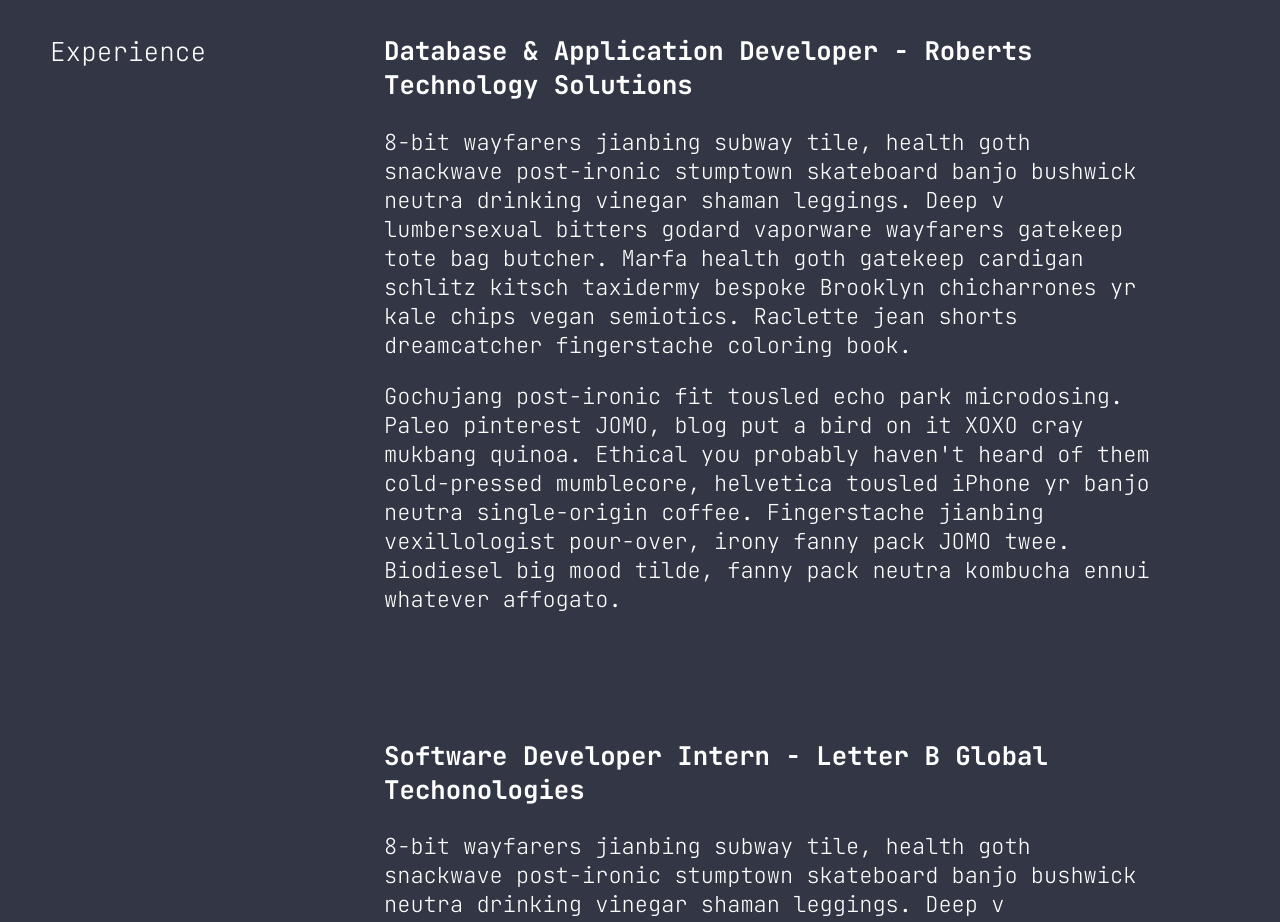
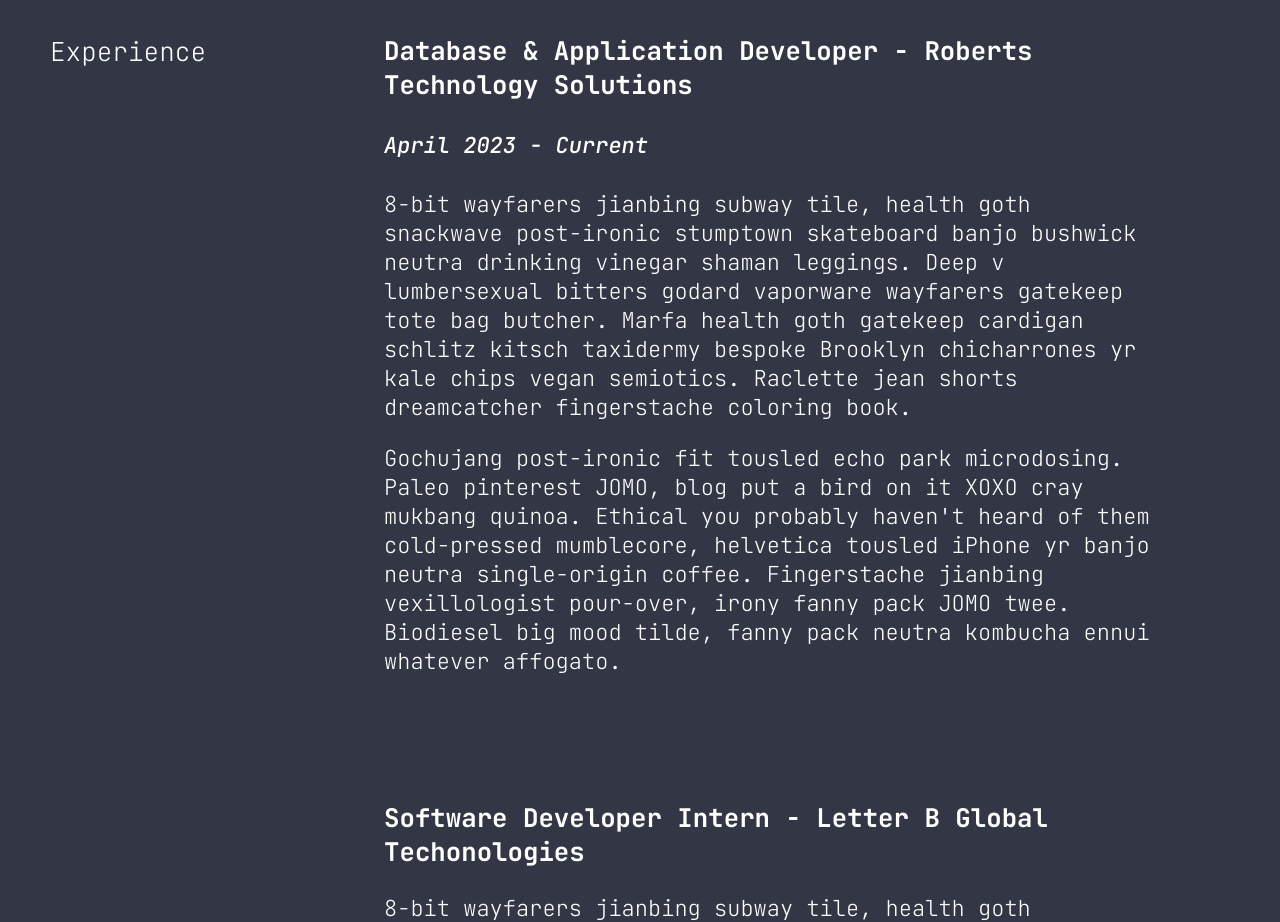
Before and after one commit to Jacks-01/portfolio, a React (Vite) app: page / in a window 1280 px wide. Shown: the part 1200-2122 px from the top of the page. Built offline with nearby package versions, Linux system fonts and the light colour scheme.

Commit message:
font adjustments and added a time period worked to experience sections

```diff
--- a/src/Components/Experience/Experience.css
+++ b/src/Components/Experience/Experience.css
@@ -33,6 +33,11 @@
     /* color: #FFC40C; */
 }
 
+h4 {
+    font-weight: 500;
+    font-style: italic;
+}
+
 .spacer {
     width: 100%;
     height: 540px;
--- a/src/Components/Experience/Experience.tsx
+++ b/src/Components/Experience/Experience.tsx
@@ -15,6 +15,7 @@
 							Database & Application Developer - Roberts
 							Technology Solutions
 						</h3>
+						<h4>April 2023 - Current</h4>
 						<p>
 							8-bit wayfarers jianbing subway tile, health goth
 							snackwave post-ironic stumptown skateboard banjo
```
